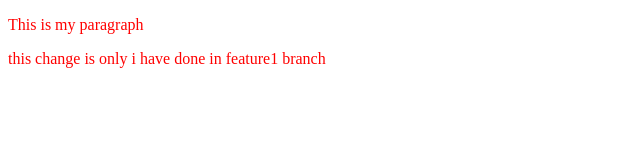
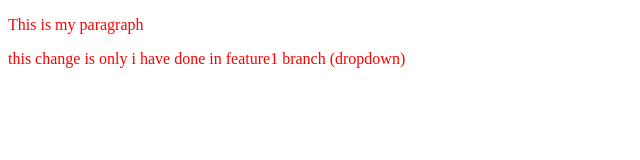
Before and after one commit to kamlasafdar/test, a plain HTML site: page index.html in a window 1280 px wide. Shown: the full height of the page, 0-640 px from the left. Drawn offline with Linux system fonts and the light colour scheme.

```diff
--- a/index.html
+++ b/index.html
@@ -8,6 +8,6 @@
 </head>
 <body>
     <p>This is my paragraph </p>
-    <p>this change is only i have done in feature1 branch</p>
+    <p>this change is only i have done in feature1 branch (dropdown)</p>
 </body>
 </html>
```
